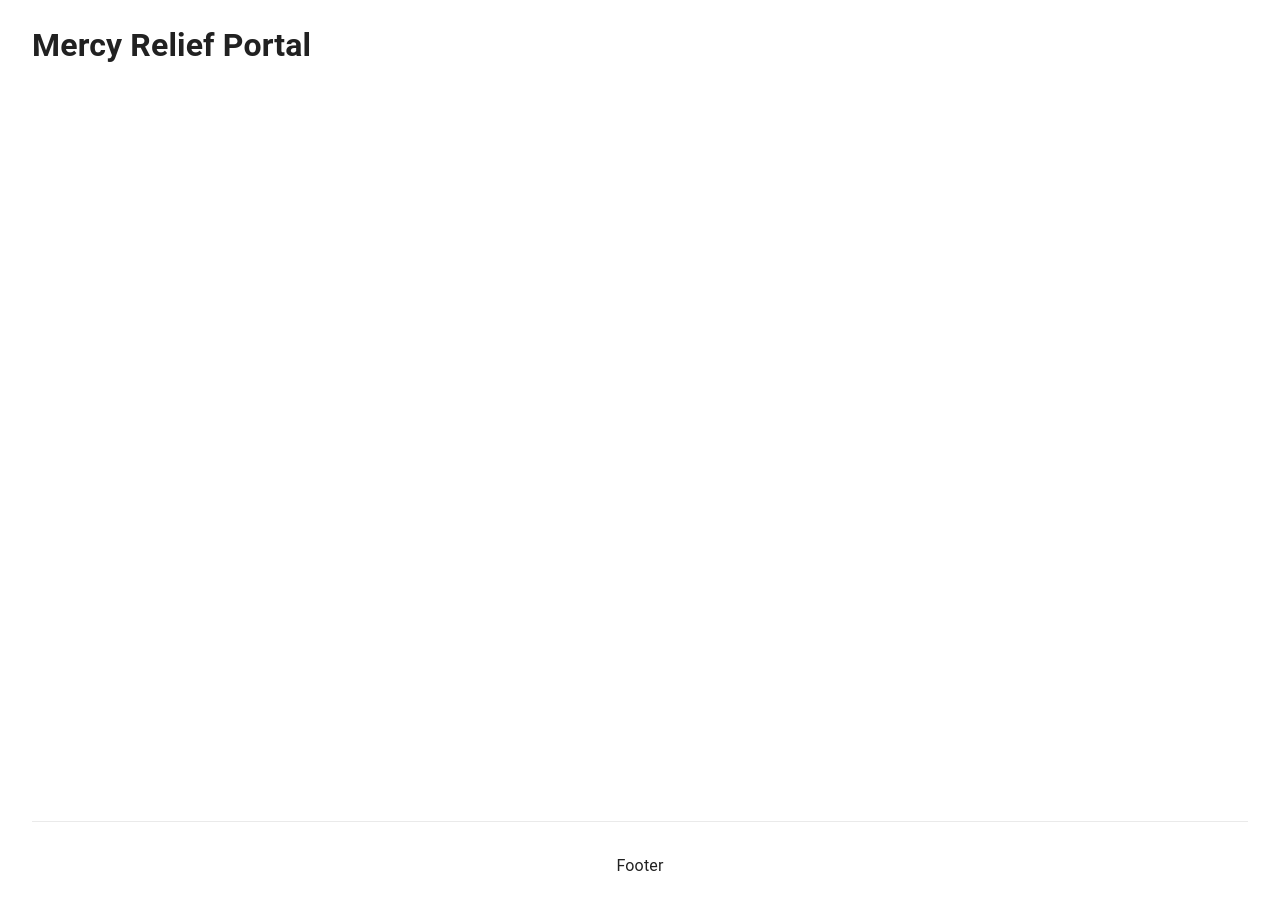
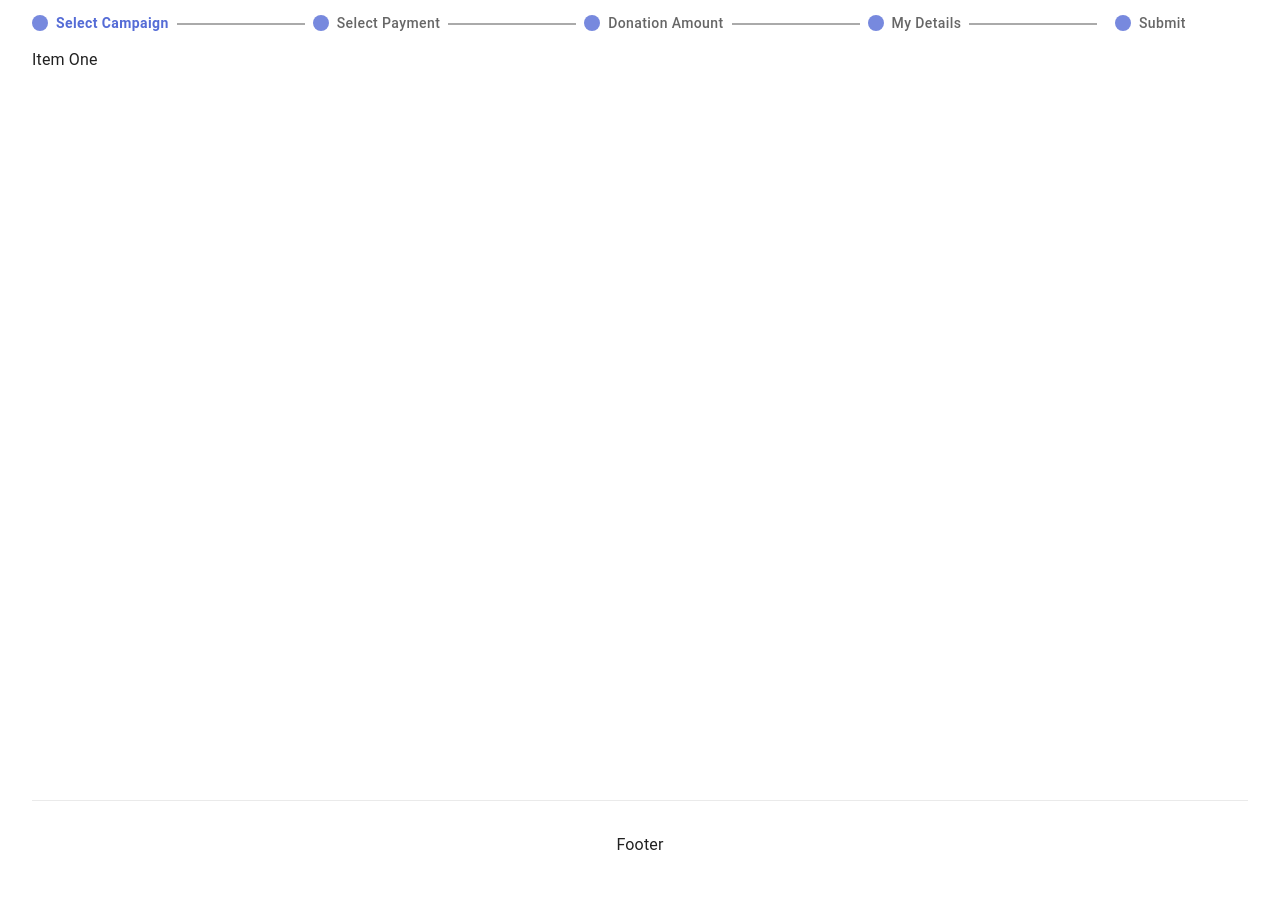
Before and after one commit to dsc-project-mr/mr-fe-external, a Next.js app: page / in a window 1280 px wide. After the commit the page ends 889 px from the top, so only its background shows below. Built offline with nearby package versions, Linux system fonts and the light colour scheme.

Commit message:
feat: breadcrumb components

```diff
--- /dev/null
+++ b/components/Breadcrumb/index.tsx
@@ -0,0 +1,55 @@
+import Tab, { TabProps } from '@mui/material/Tab'
+import Box from '@mui/material/Box'
+import { CSSProperties } from '@mui/styled-engine'
+import { ReactNode } from 'react'
+
+type BreadcrumbProps = TabProps & { dividerWidth: string | undefined }
+
+interface BreadcrumbInnerProps {
+  label: ReactNode
+}
+
+const BreadcrumbInner = ({ label }: BreadcrumbInnerProps) => {
+  return (
+    <div style={{ display: 'inline-flex' }}>
+      <Box
+        sx={{
+          backgroundColor: 'primary.light',
+          height: '1rem',
+          width: '1rem',
+          marginRight: '0.5rem',
+          borderRadius: '50%',
+        }}
+      />
+      <span style={{ textTransform: 'none' }}>{label}</span>
+    </div>
+  )
+}
+
+const Breadcrumb = ({ dividerWidth, label, ...props }: BreadcrumbProps) => {
+  const marker: CSSProperties = {
+    content: '" "',
+    width: dividerWidth ?? '8rem',
+    height: '2px',
+    background: '#aaa',
+    alignSelf: 'center',
+    marginLeft: '0.5rem',
+    marginRight: '0.5rem',
+  }
+
+  const inner = <BreadcrumbInner label={label} />
+
+  return (
+    <Box
+      sx={{
+        display: 'flex',
+        flexDirection: 'row',
+        '&:not(:last-child)::after': marker,
+      }}
+    >
+      <Tab {...props} label={inner} sx={{ padding: 0 }} />
+    </Box>
+  )
+}
+
+export default Breadcrumb
--- /dev/null
+++ b/components/Breadcrumbs/index.tsx
@@ -0,0 +1,17 @@
+import Tabs, { TabsProps } from '@mui/material/Tabs'
+
+type BreadcrumbsProps = TabsProps
+
+const Breadcrumbs = (props: BreadcrumbsProps) => {
+  return (
+    <Tabs
+      {...props}
+      sx={{
+        '& .MuiTabs-indicator': { display: 'none' },
+        '& .Mui-selected': { fontWeight: 'bold' },
+      }}
+    />
+  )
+}
+
+export default Breadcrumbs
--- a/pages/index.tsx
+++ b/pages/index.tsx
@@ -1,9 +1,28 @@
 import type { NextPage } from 'next'
 
+import Breadcrumb from 'components/Breadcrumb'
+import Breadcrumbs from 'components/Breadcrumbs'
+import { Box } from '@mui/material'
+import { useState } from 'react'
+
 const Home: NextPage = () => {
+  const [value, setValue] = useState(0)
   return (
     <div>
-      <h1>Mercy Relief Portal</h1>
+      <Box>
+        <Breadcrumbs value={value} onChange={(_, v) => setValue(v)}>
+          <Breadcrumb label="Select Campaign" />
+          <Breadcrumb label="Select Payment" />
+          <Breadcrumb label="Donation Amount" />
+          <Breadcrumb label="My Details" />
+          <Breadcrumb label="Submit" />
+        </Breadcrumbs>
+      </Box>
+      <div hidden={value != 0}>Item One</div>
+      <div hidden={value != 1}>Item Two</div>
+      <div hidden={value != 2}>Item Three</div>
+      <div hidden={value != 3}>Item Four</div>
+      <div hidden={value != 4}>Item Five</div>
     </div>
   )
 }
```
